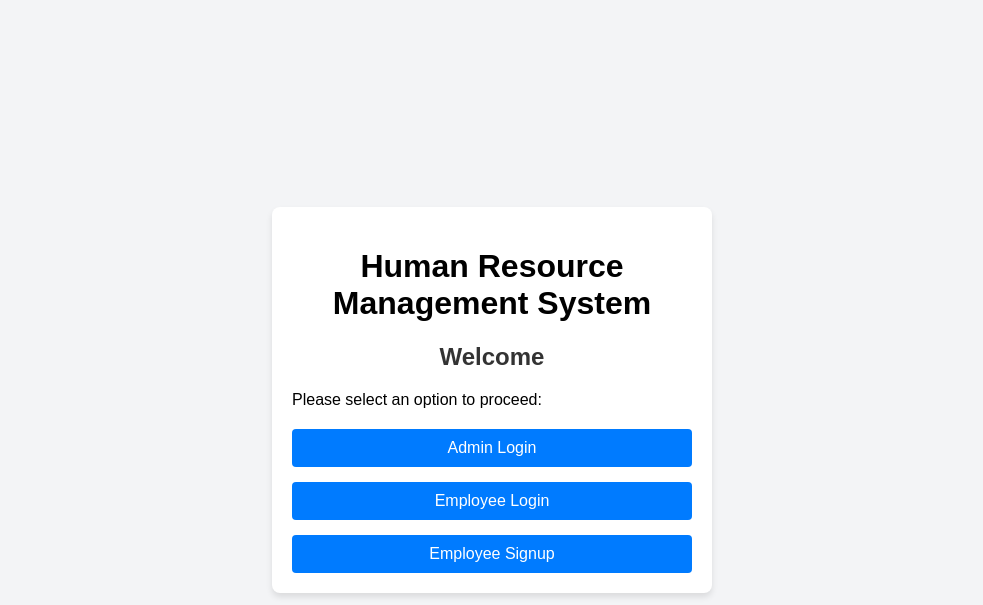
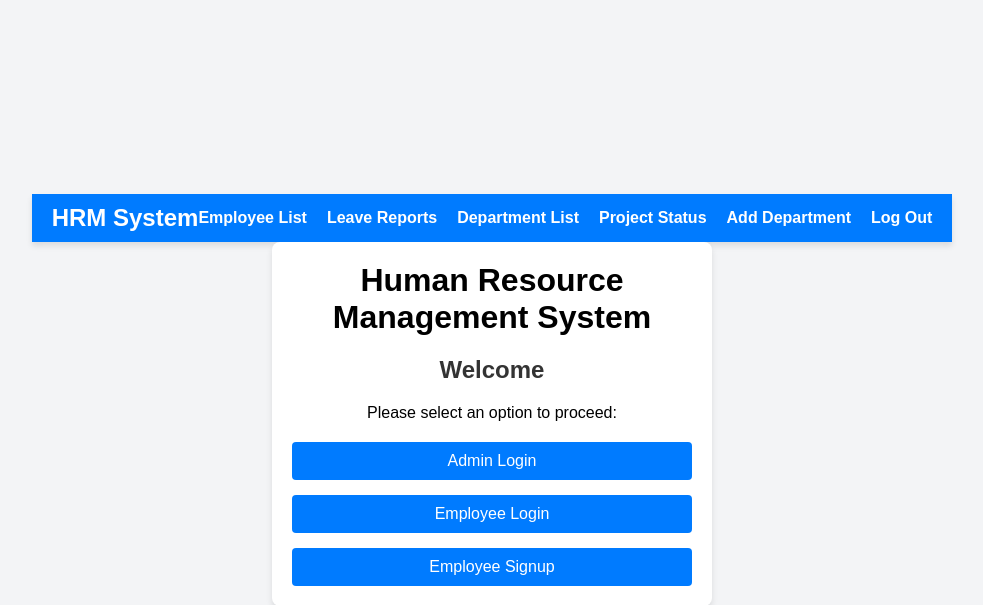
Before and after one commit to rica-marie/HRM_System_I111, a PHP site: page / in a window 1280 px wide. Shown: the top 605 px of the page, without its empty margins (148-1131 px from the left). Run offline with PHP 8.4, Linux system fonts and the light colour scheme; the visitor is signed in with stand-in values (Sample User, id 1).

Commit message:
fixed nav

```diff
--- a/index.php
+++ b/index.php
@@ -1,7 +1,21 @@
 <?php
 session_start();
+
+// Check if the user is logged in
+$isLoggedIn = isset($_SESSION['admin']);
+
+// Determine which page to display
 $page = isset($_GET['page']) ? $_GET['page'] : 'main';
 
+echo "<title>HRM System</title>";
+echo "<div align='CENTER'>";
+
+// Include navbar for logged-in users
+if ($isLoggedIn) {
+    include_once('view/navbar_admin.php');
+}
+
+// Switch statement to handle different pages
 switch ($page) {
     case 'admin-login':
         $command = isset($_GET['command']) ? $_GET['command'] : '';
@@ -14,20 +28,27 @@ switch ($page) {
         }
         break;
     case 'employee-login':
-
         include_once('view/employee/employee-login.php');
         break;
     case 'employee-signup':
         include_once('view/employee/employee-signup.php');
         break;
     case 'dashboard':
-        include_once('view/navbar_admin.php');
-        include_once('controller/controller.php');
-        $controller = new Controller();
-        $controller->navigatePages();
+        // Only show the dashboard if logged in
+        if ($isLoggedIn) {
+            include_once('controller/controller.php');
+            $controller = new Controller();
+            $controller->navigatePages();
+        } else {
+            // Redirect to the main page if not logged in
+            header("Location: index.php?page=main");
+            exit();
+        }
         break;
     default:
         include_once('main.php'); // Your main landing page
         break;
 }
+
+echo "</div>"; // Closing the center div
 ?>
--- a/view/navbar_admin.php
+++ b/view/navbar_admin.php
@@ -12,12 +12,12 @@
             <h1 class="logo">HRM System</h1>
             <nav>
                 <ul class="menu-items">
-                    <li><a href="index.php?command=0">Employee List</a></li>
-                    <li><a href="index.php?command=1">Leave Reports</a></li>
-                    <li><a href="index.php?command=2">Department List</a></li>
-                    <li><a href="index.php?command=3">Project Status</a></li>
-                    <li><a href="index.php?command=4">Add Department</a></li>
-                    <li><a href="index.php?command=5">Log Out</a></li>
+                    <li><a href="index.php?page=dashboard&command=0">Employee List</a></li>
+                    <li><a href="index.php?page=dashboard&command=1">Leave Reports</a></li>
+                    <li><a href="index.php?page=dashboard&command=2">Department List</a></li>
+                    <li><a href="index.php?page=dashboard&command=3">Project Status</a></li>
+                    <li><a href="index.php?page=dashboard&command=4">Add Department</a></li>
+                    <li><a href="index.php?page=dashboard&command=5">Log Out</a></li>
                 </ul>
             </nav>
         </div>
```
